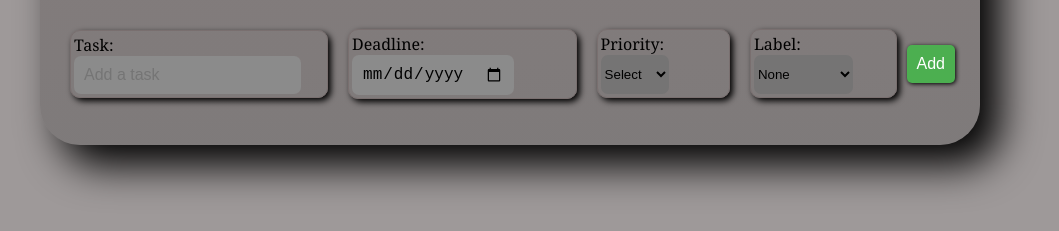
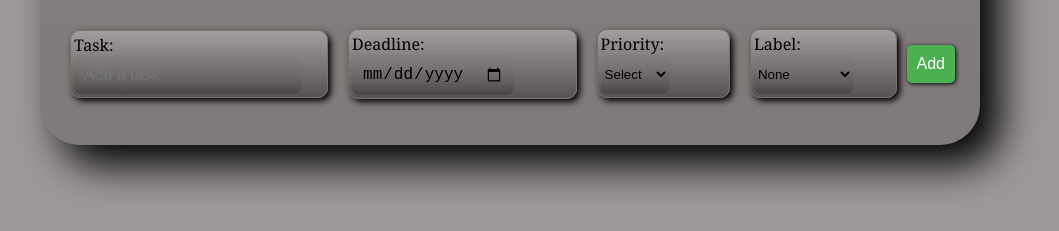
Before and after one commit to UtsavKadecha10/OCTANET_JULY, a plain HTML site: page To-Do List/index.html in a window 1280 px wide. Shown: the part 107-338 px from the top of the page, without its empty margins (130-1189 px from the left). Drawn offline with Linux system fonts and the light colour scheme.

Commit message:
New Commit

```diff
--- a/To-Do List/style.css
+++ b/To-Do List/style.css
@@ -36,6 +36,8 @@ form div{
     /* width: 1000px; */
     border-radius: 10px;
     box-shadow: 3px 3px 6px #000000;
+    background: linear-gradient(rgb(163, 158, 158), rgba(0, 0, 0, 0.32));
+
 }
 
 input {
@@ -45,6 +47,9 @@ input {
     border: none;
     border-radius: 7px;
     background-color: #8b8b8b;
+    background: linear-gradient(rgb(131, 124, 124), rgba(0, 0, 0, 0.2));
+
+
 }
 
 select{
@@ -52,6 +57,8 @@ select{
     background-color: #757474;
     border: #615f5f;
     border-radius: 7px;
+        background: linear-gradient(rgb(131, 124, 124), rgba(0, 0, 0, 0.2));
+
 }
 
 
```
